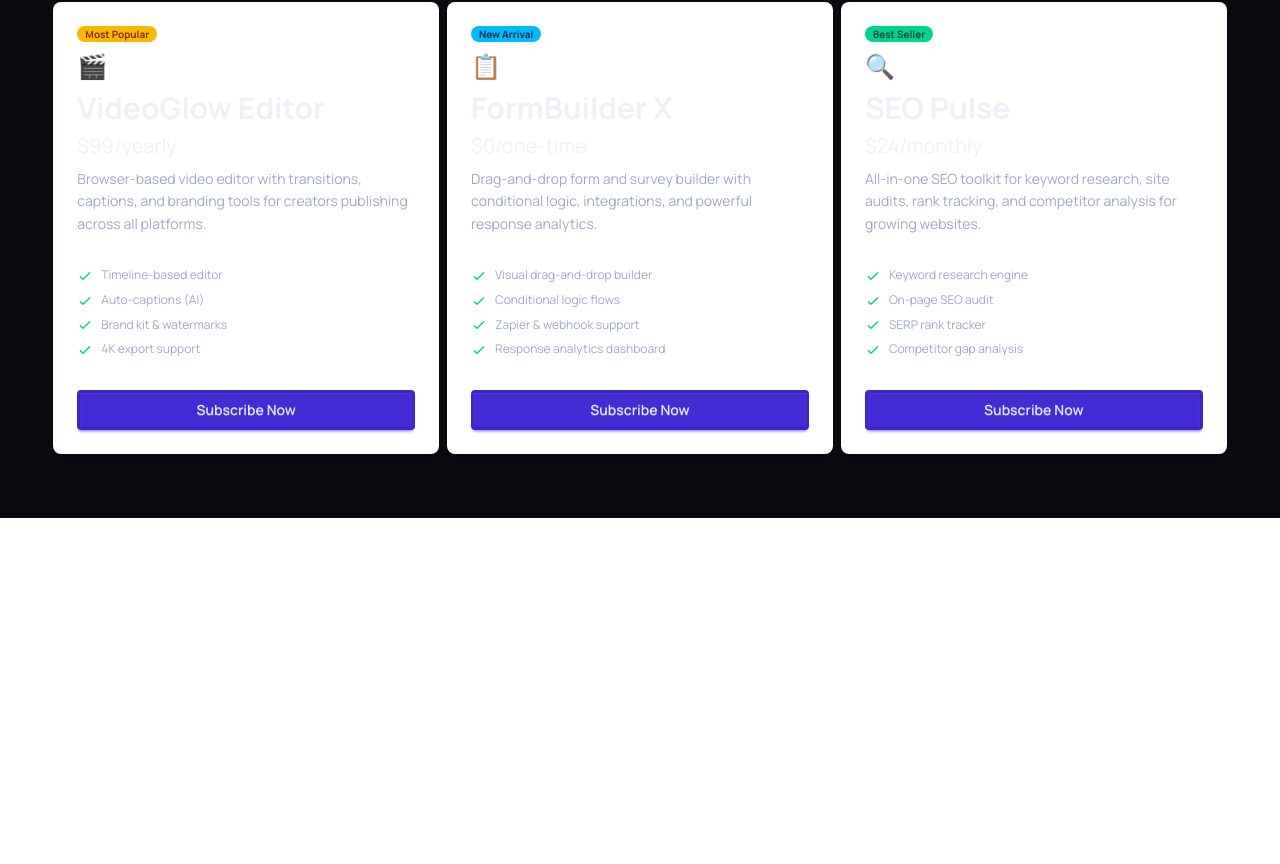
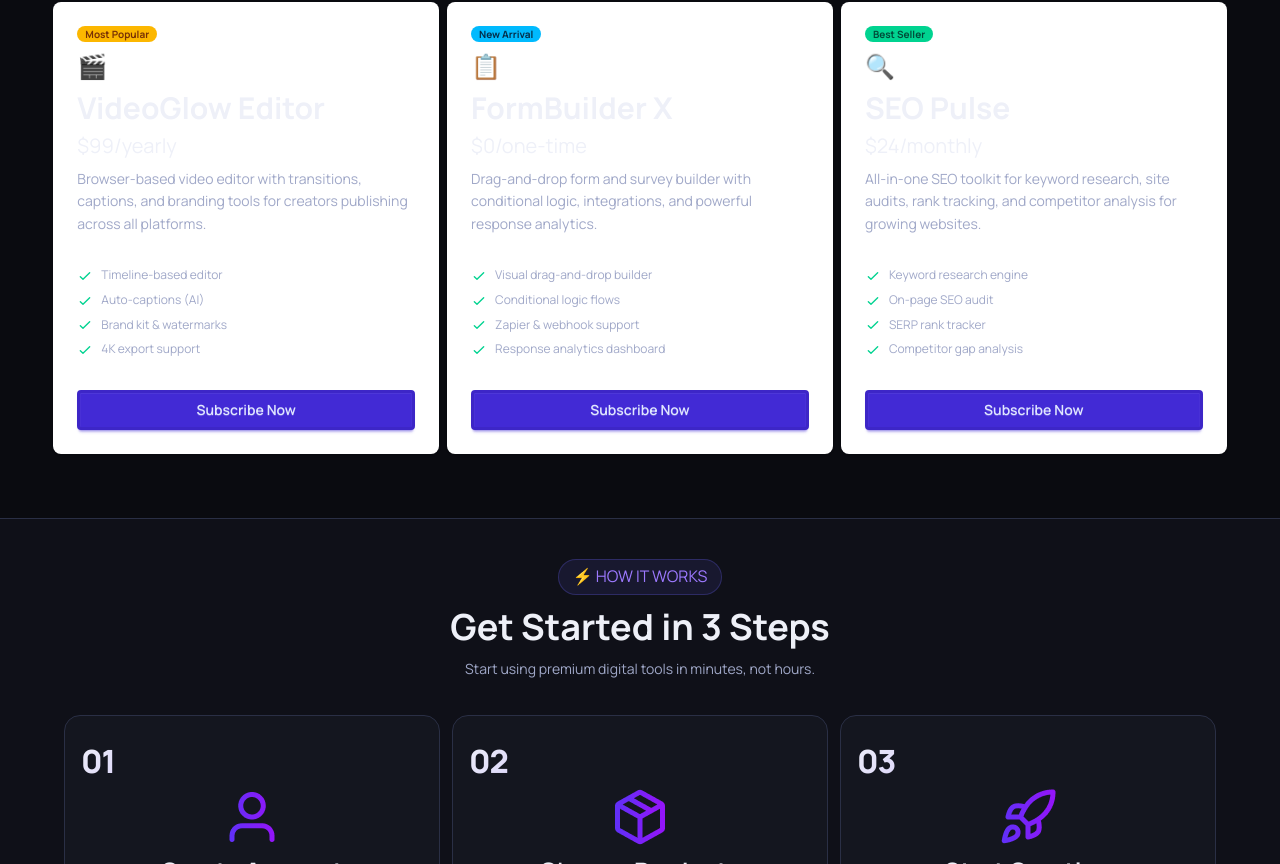
Before and after one commit to nusratjahan7/digitools-web, a React (Vite) app: page / in a window 1280 px wide. Shown: the part 1936-2800 px from the top of the page. Before the commit the page ends 2454 px from the top, so only its background shows below. Built offline with nearby package versions, Linux system fonts and the light colour scheme.

Commit message:
addedsteps with  heading, cards, and descriptions

```diff
--- a/src/App.jsx
+++ b/src/App.jsx
@@ -8,6 +8,7 @@ import Stats from './Components/Stats/Stats'
 import Cart from './Components/Cart/Cart'
 
 import ModelHeder from './Components/Models/ModelHeder'
+import GetStarted from './Components/getStarted/getStarted'
 
 
 function App() {
@@ -50,8 +51,8 @@ const [carts, setCarts] = useState([])
           activeTab === "cart" && <Cart carts={carts} setCarts={setCarts}></Cart>
         }
 
-           </section>
-
+          </section>
+          <GetStarted></GetStarted>
           </main>
     </>
   )
--- /dev/null
+++ b/src/Components/GetStarted/GetStarted.jsx
@@ -0,0 +1,52 @@
+import React from 'react';
+import user from "../../assets/assets/user.png";
+import pack from "../../assets/assets/package.png";
+import rocket from "../../assets/assets/rocket.png";
+import './stepnum.css'
+
+const GetStarted = () => {
+    const steps =  [
+    { id: 1,
+      title: "Create Account",
+      description: "Sign up for free in seconds. No credit card required to get started.",
+      img: user
+    },
+    { id: 2,
+      title: "Choose Products",
+      description: "Browse our catalog and select the tools that fit your needs.",
+      img: pack
+    },
+    { id: 3,
+      title: "Start Creating",
+      description: "Download and start using your premium tools immediately.",
+      img: rocket
+    }
+  ];
+    return (
+        <section className='bg-(--bg2)'>
+            <div className='py-10 px-[5%] border-y border-y-(--border)'>
+                <div className='steps-header text-center space-y-3'>
+                <div class="section-tag inline-flex items-center bg-[rgba(108,99,255,0.1)] border border-[rgba(108,99,255,0.25)] rounded-full py-1 px-3.5 text-(--accent2) uppercase">⚡ How it Works</div>
+                <h1 className='text-4xl font-bold'>Get Started in 3 Steps</h1>
+                <p className='text-sm text-(--text2)'>Start using premium digital tools in minutes, not hours.</p>
+            </div>
+            <div className='grid grid-cols-1 md:grid-cols-3 gap-3 mt-9 '>
+                {
+                    steps.map(step => (
+                        <div key={step.id} className='border border-(--border) bg-(--bg3) rounded-2xl px-4 py-5'>
+                            <div class="step-num">0{step.id}</div>
+                            <div className='flex flex-col  items-center justify-center space-y-2'>
+                                <img  src={step.img} alt="" />
+                            <h2 className='text-2xl font-bold'>{step.title}</h2>
+                            <p className='text-sm text-(--text2)'>{step.description}</p>
+                            </div>
+                        </div>
+                    ))
+                }
+            </div>
+            </div>
+        </section>
+    );
+};
+
+export default GetStarted;
--- /dev/null
+++ b/src/Components/GetStarted/stepnum.css
@@ -0,0 +1,8 @@
+.step-num{
+    font-size: 2rem;
+    font-weight: 800; letter-spacing: -1px;
+    background: linear-gradient(135deg, var(--text), var(--accent2));
+    -webkit-background-clip: text;
+    -webkit-text-fill-color: transparent;
+    background-clip: text;
+}
```
